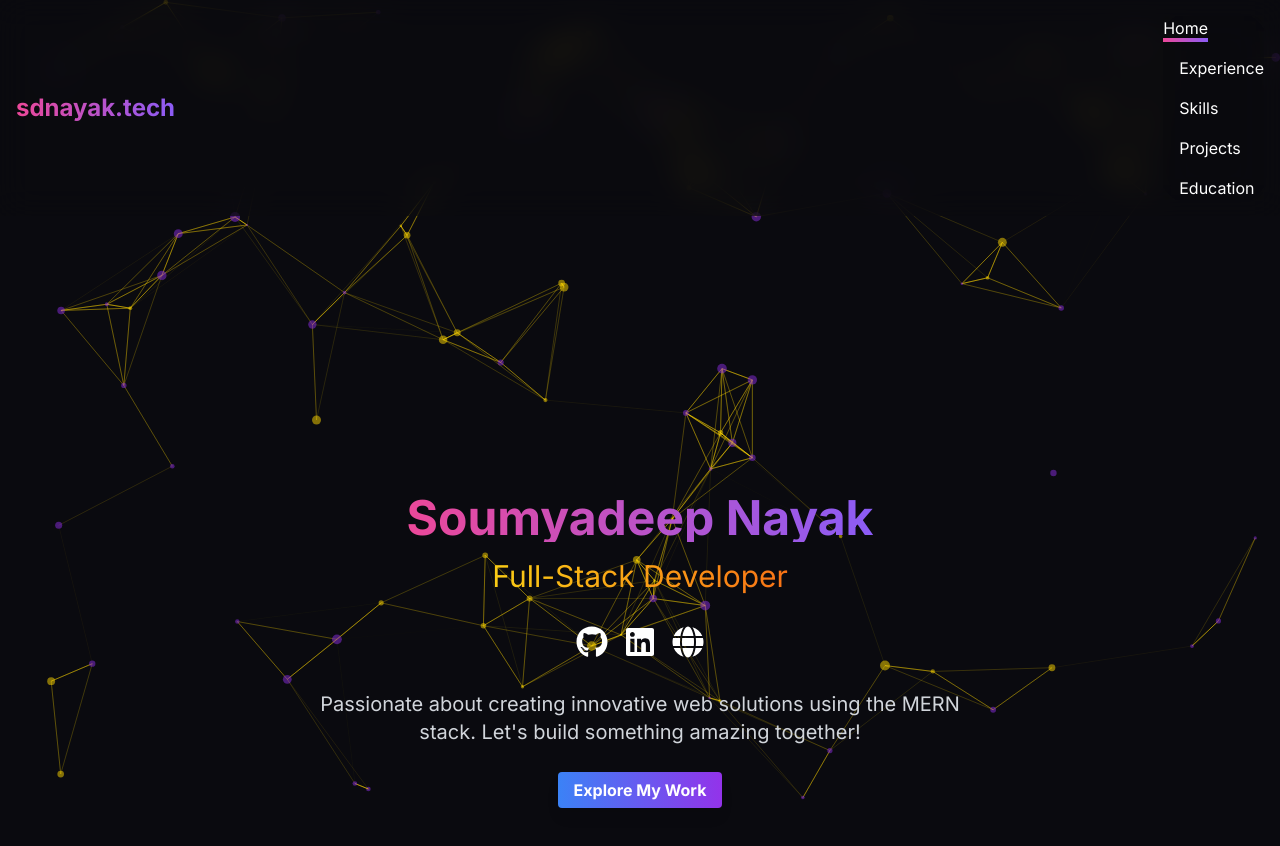
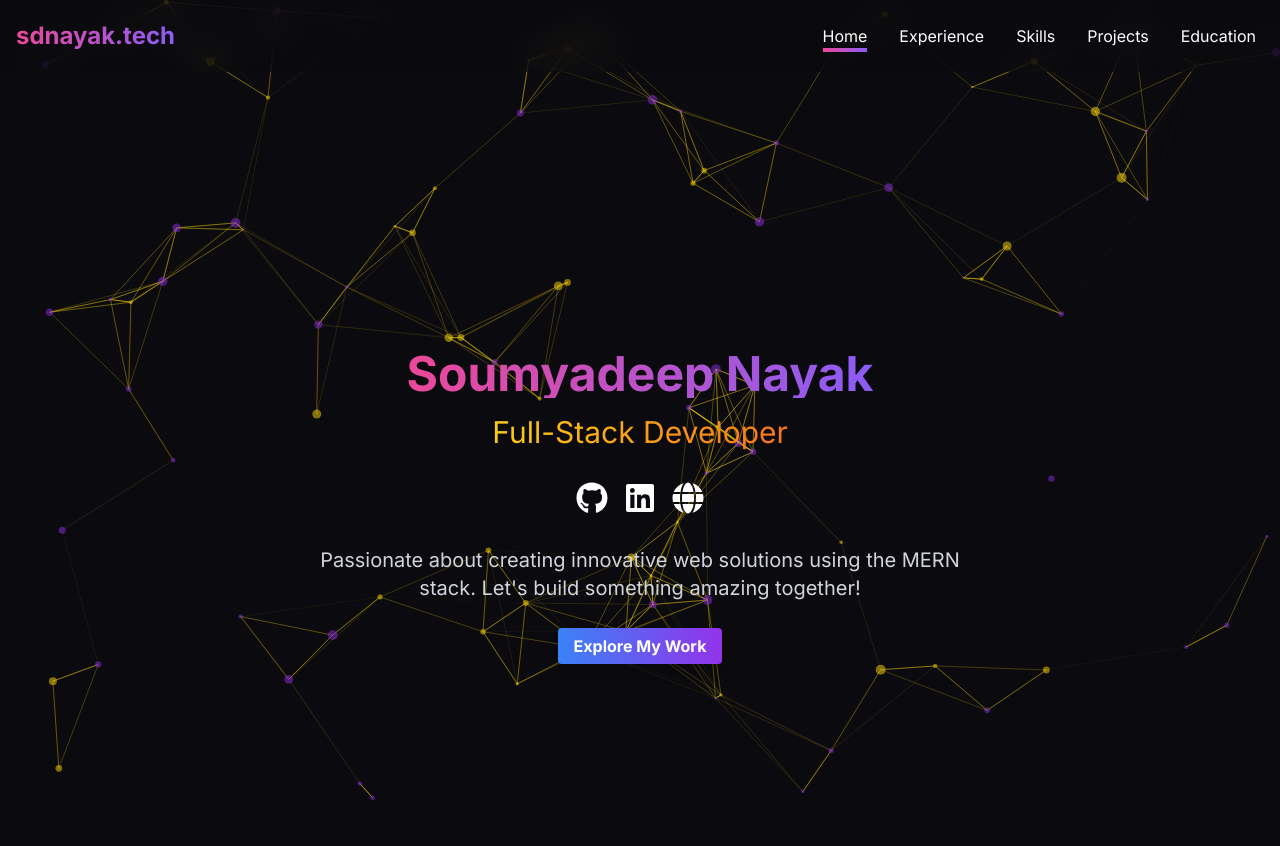
Before and after one commit to instax-dutta/sdnayak.tech, a Next.js app: page / in a window 1280 px wide. Shown: the top 846 px of the page. Built offline with nearby package versions, Linux system fonts and the light colour scheme.

Commit message:
reverted back the changes made

```diff
--- a/app/components/Navbar.tsx
+++ b/app/components/Navbar.tsx
@@ -1,5 +1,4 @@
 import Link from "next/link"
-import { useState } from 'react';
 import { usePathname } from "next/navigation"
 import { motion } from "framer-motion"
 
@@ -12,7 +11,6 @@ const navItems = [
 ]
 
 export default function Navbar() {
-  const [open, setOpen] = useState(false);
   const pathname = usePathname()
 
   return (
@@ -25,16 +23,10 @@ export default function Navbar() {
           >
             sdnayak.tech
           </Link>
-          <div className="flex items-center space-x-4 md:block md:space-x-4">
-            <button className="md:hidden" onClick={() => setOpen(!open)}>
-              <svg xmlns="http://www.w3.org/2000/svg" className="h-6 w-6 text-white" fill="none" viewBox="0 0 24 24" stroke="currentColor">
-                <path strokeLinecap="round" strokeLinejoin="round" strokeWidth={2} d={open ? "M6 18L18 6M6 6l12 12" : "M4 6h16M4 12h16M4 18h16"} />
-              </svg>
-            </button>
-            <div className={`${open ? 'block' : 'hidden'} flex flex-col md:flex md:static top-12 md:top-0 left-0 md:left-auto bg-[#0a0a0f] bg-opacity-50 backdrop-filter backdrop-blur-lg w-full md:w-auto px-4 py-2 md:px-0 md:py-0 space-y-4 md:space-x-4`}>
+          <div className="hidden md:flex items-center space-x-4">
             {navItems.map((item) => (
-                <Link key={item.path} href={item.path} className="block md:inline-block py-2 md:py-0 px-2 md:px-0 text-white hover:text-gray-300 transition-colors duration-200">
-                  <span className="relative">
+              <Link key={item.path} href={item.path} className="inline-block py-2 px-2 text-white hover:text-gray-300 transition-colors duration-200">
+                <span className="relative inline-block">
                   {item.name}
                   {pathname === item.path && (
                     <motion.div
@@ -48,7 +40,6 @@ export default function Navbar() {
           </div>
         </div>
       </div>
-      </div>
     </nav>
   )
 }
```
Lines whose indentation alone changed are shown as unchanged.
